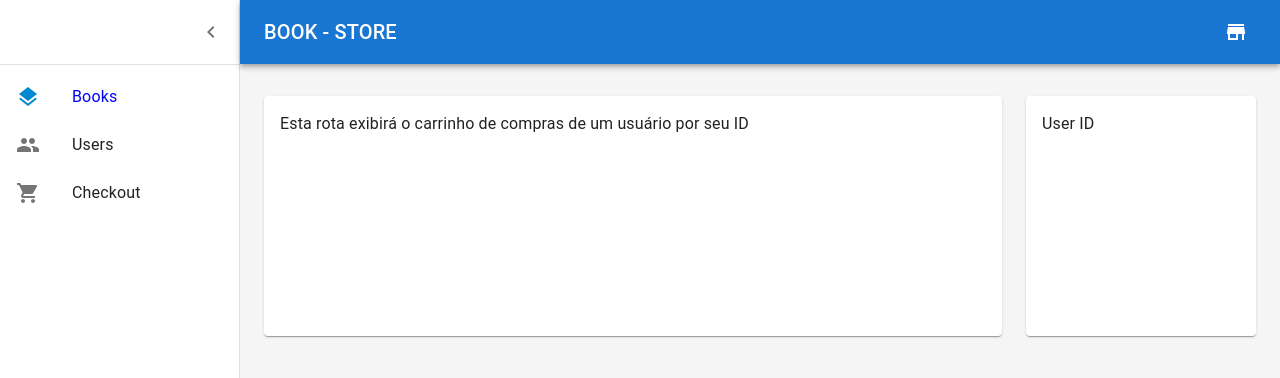
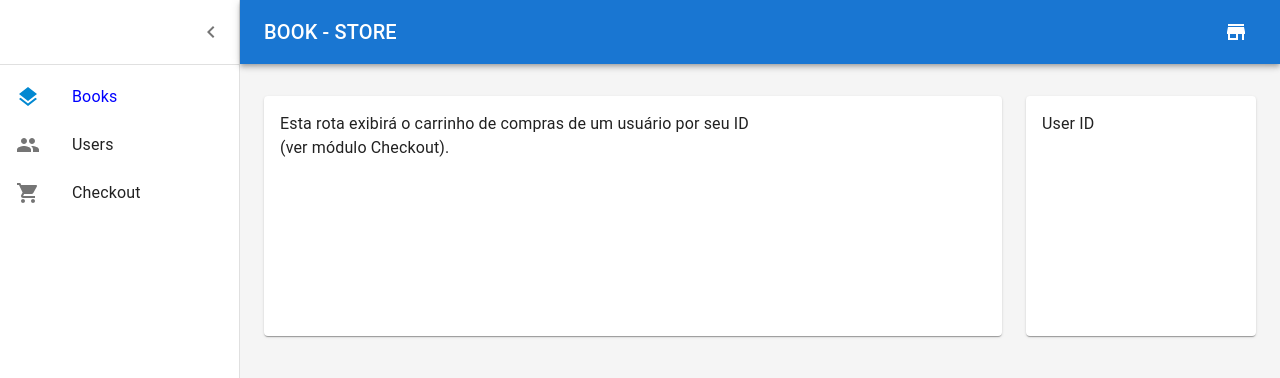
Before and after one commit to aniceto-jolela/bookstore, a React (Create React App) app: page /users/user_id/cart in a window 1280 px wide. Shown: the top 378 px of the page. Built offline with nearby package versions, Linux system fonts and the light colour scheme.

Commit message:
router cart.

```diff
--- a/src/users/cart.tsx
+++ b/src/users/cart.tsx
@@ -35,7 +35,8 @@ const Cart = () => {
                 height: 240,
               }}
             >
-              Esta rota exibirá o carrinho de compras de um usuário por seu ID
+              Esta rota exibirá o carrinho de compras de um usuário por seu ID <br/>
+              (ver módulo Checkout).
             </Paper>
           </Grid>
           {/* Recent Deposits */}
```
